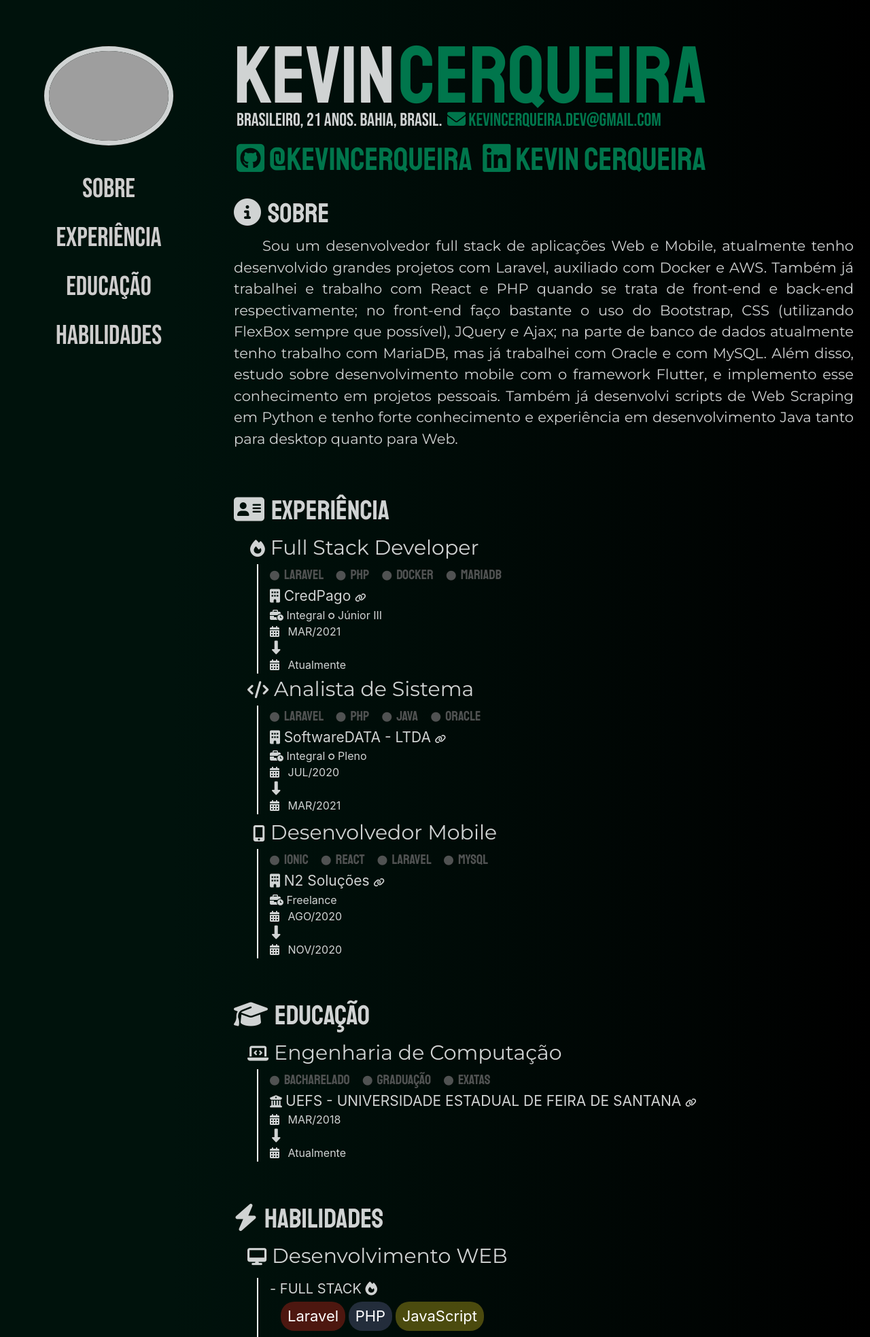
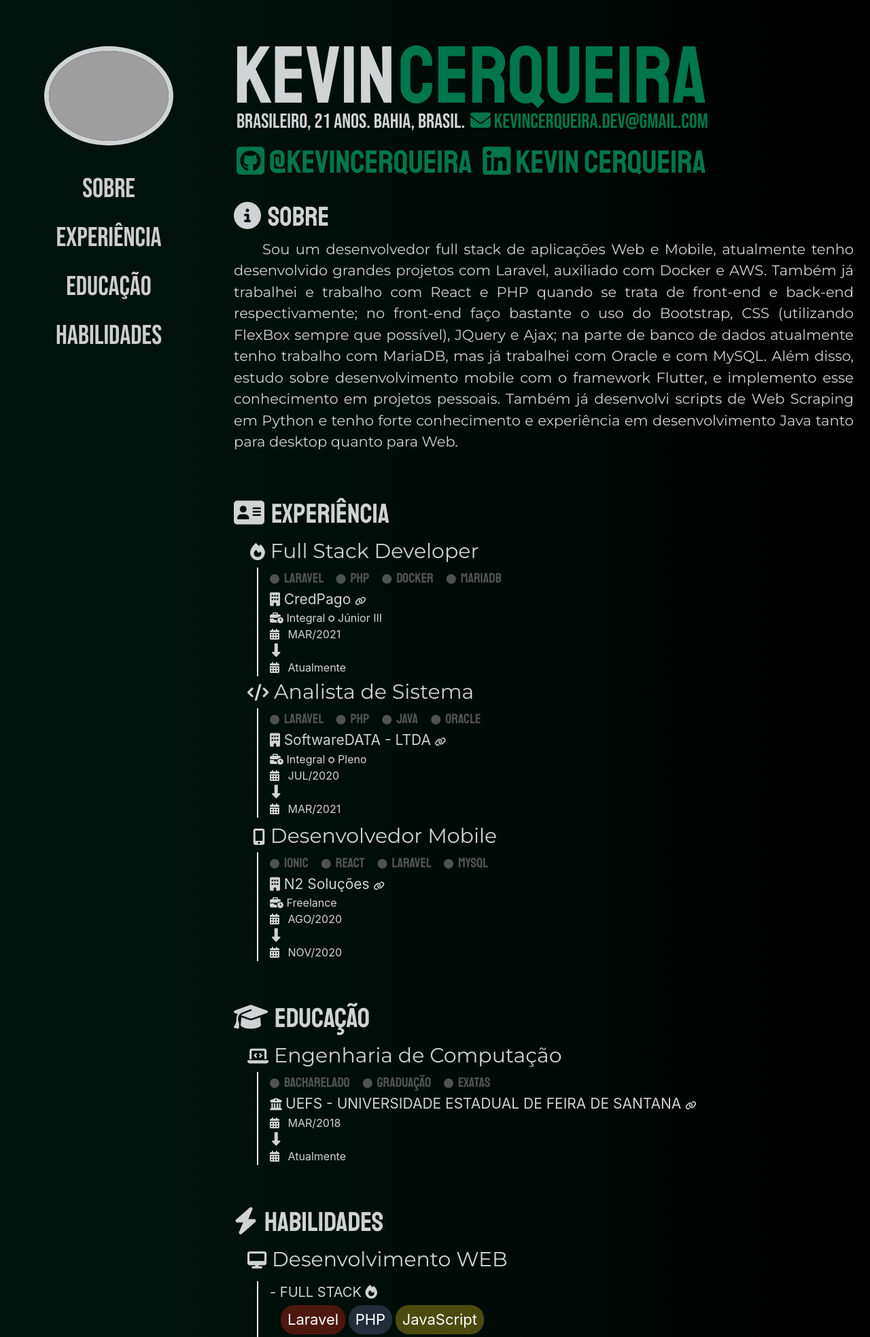
Before and after one commit to KevinCerqueira/kevincerqueira.github.io, a PHP site: page / in a window 1280 px wide. Shown: the top 1967 px of the page at 68% size. Run offline with PHP 8.4, Linux system fonts and the light colour scheme; some libraries are stand-ins or nearby versions; grey boxes are pictures that could not be loaded.

Commit message:
:sparkles: update 20 -> 21

```diff
--- a/css/style.css
+++ b/css/style.css
@@ -172,7 +172,7 @@
   font-size: 47px;
 }
 #subtitle {
-  font-size: 27px !important;
+  font-size: 30px !important;
   font-family: "Bebas Neue";
 }
 #email {
```
